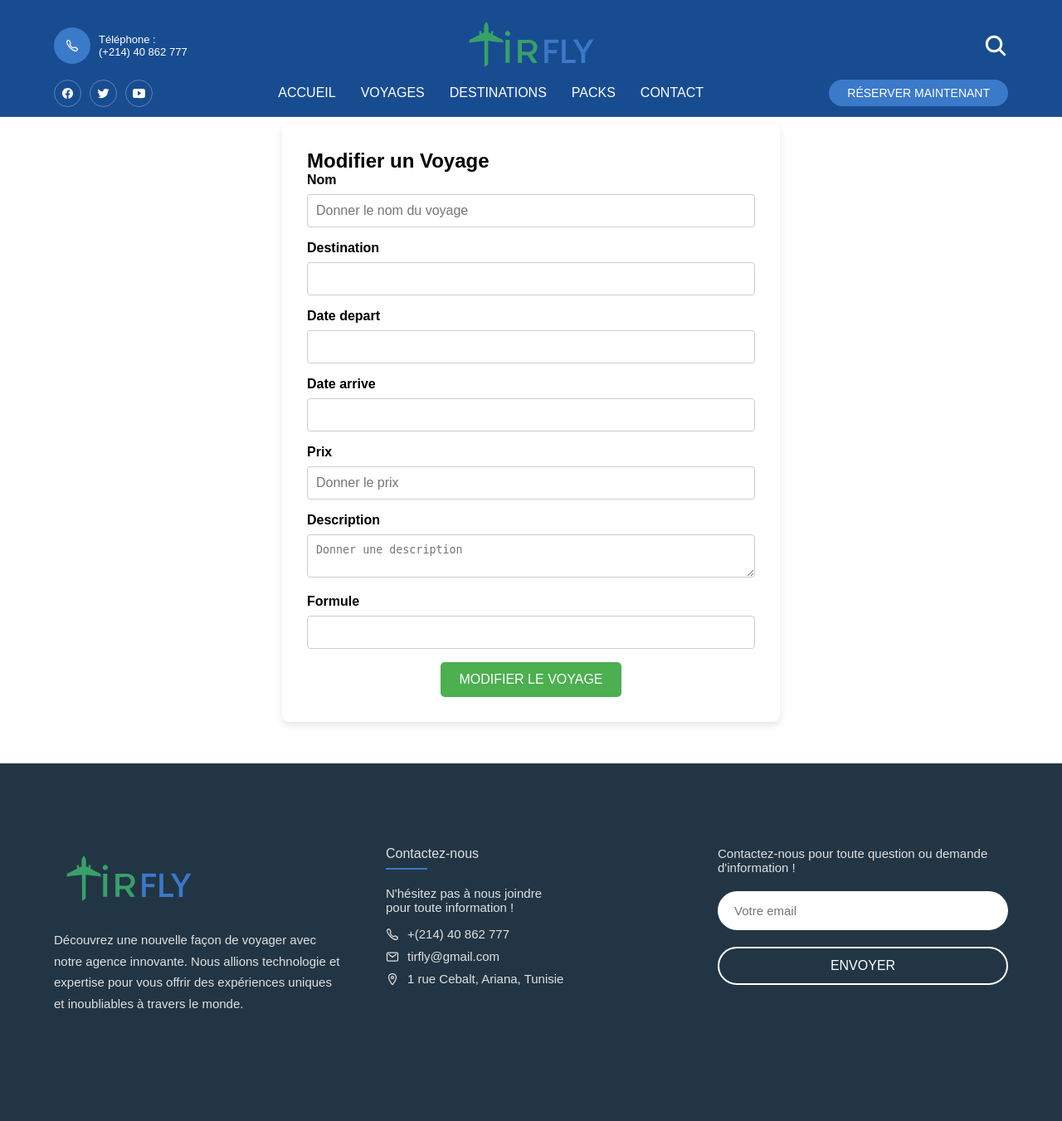
After one commit to Koussay-Akchi/tirfly-web, a Symfony app: template templates/voyages/edit-voyage.html.twig in a window 1280 px wide. The commit adds this page. Shown: the top 1351 px of the page at 83% size. Run offline with Twig, Linux system fonts and the light colour scheme; the template is opened without the code that fills it, so the values that code supplies are empty; form fields are guessed from the names that the template uses; some libraries are stand-ins or nearby versions.

Commit message:
feat: modifier voyage

```diff
--- a/src/Entity/Evenement.php
+++ b/src/Entity/Evenement.php
@@ -29,7 +29,7 @@ class Evenement
         return $this;
     }
 
-    #[ORM\Column(type: 'date', nullable: true)]
+    #[ORM\Column(type: 'date', nullable: true, name: 'dateDebut')]
     private ?\DateTimeInterface $dateDebut = null;
 
     public function getDateDebut(): ?\DateTimeInterface
@@ -43,7 +43,7 @@ class Evenement
         return $this;
     }
 
-    #[ORM\Column(type: 'date', nullable: true)]
+    #[ORM\Column(type: 'date', nullable: true,name: 'dateFin')]
     private ?\DateTimeInterface $dateFin = null;
 
     public function getDateFin(): ?\DateTimeInterface
@@ -115,7 +115,7 @@ class Evenement
     }
 
     #[ORM\Column(type: 'blob', nullable: true)]
-    private ?string $image = null;
+    private $image = null;
 
     public function getImage(): ?string
     {
--- a/src/Entity/Hebergement.php
+++ b/src/Entity/Hebergement.php
@@ -72,7 +72,7 @@ class Hebergement
     }
 
     #[ORM\Column(type: 'blob', nullable: true)]
-    private ?string $image = null;
+    private $image = null;
 
     public function getImage(): ?string
     {
--- a/src/Entity/Produit.php
+++ b/src/Entity/Produit.php
@@ -72,7 +72,7 @@ class Produit
     }
 
     #[ORM\Column(type: 'blob', nullable: true)]
-    private ?string $image = null;
+    private $image = null;
 
     public function getImage(): ?string
     {
--- /dev/null
+++ b/templates/voyages/edit-voyage.html.twig
@@ -0,0 +1,59 @@
+{% extends 'base.html.twig' %}
+
+{% block title %}Modifier un Voyage{% endblock %}
+
+{% block body %}
+<div class="form-container" style="margin-top: 150px;">
+    <h2 class="text-center mb-4">Modifier un Voyage</h2>
+
+    {{ form_start(form, {'attr': {'novalidate': 'novalidate', 'class': 'form-vertical'}}) }}
+
+    <div class="form-group mb-3">
+        {{ form_label(form.nom) }}
+        {{ form_widget(form.nom, {'attr': {'class': 'form-control', 'placeholder': 'Donner le nom du voyage'}}) }}
+        {{ form_errors(form.nom) }}
+    </div>
+
+    <div class="form-group mb-3">
+        {{ form_label(form.destination) }}
+        {{ form_widget(form.destination, {'attr': {'class': 'form-control'}}) }}
+        {{ form_errors(form.destination) }}
+    </div>
+
+    <div class="form-group mb-3">
+        {{ form_label(form.dateDepart) }}
+        {{ form_widget(form.dateDepart, {'attr': {'class': 'form-control'}}) }}
+        {{ form_errors(form.dateDepart) }}
+    </div>
+
+    <div class="form-group mb-3">
+        {{ form_label(form.dateArrive) }}
+        {{ form_widget(form.dateArrive, {'attr': {'class': 'form-control'}}) }}
+        {{ form_errors(form.dateArrive) }}
+    </div>
+
+    <div class="form-group mb-3">
+        {{ form_label(form.prix) }}
+        {{ form_widget(form.prix, {'attr': {'class': 'form-control', 'placeholder': 'Donner le prix'}}) }}
+        {{ form_errors(form.prix) }}
+    </div>
+
+    <div class="form-group">
+        {{ form_label(form.description) }}
+        {{ form_widget(form.description, {'attr': {'class': 'form-control', 'placeholder': 'Donner une description'}}) }}
+        {{ form_errors(form.description) }}
+    </div>
+
+    <div class="form-group mb-3">
+        {{ form_label(form.formule) }}
+        {{ form_widget(form.formule, {'attr': {'class': 'form-control'}}) }}
+        {{ form_errors(form.formule) }}
+    </div>
+
+    <div class="text-center">
+        <button type="submit" class="btn btn-success">Modifier le voyage</button>
+    </div>
+
+    {{ form_end(form) }}
+</div>
+{% endblock %}
```
Also changed, not shown: src/Controller/VoyageController.php (+60 -2 lines), templates/voyages/tableau-voyages.html.twig (+0 -38 lines).
